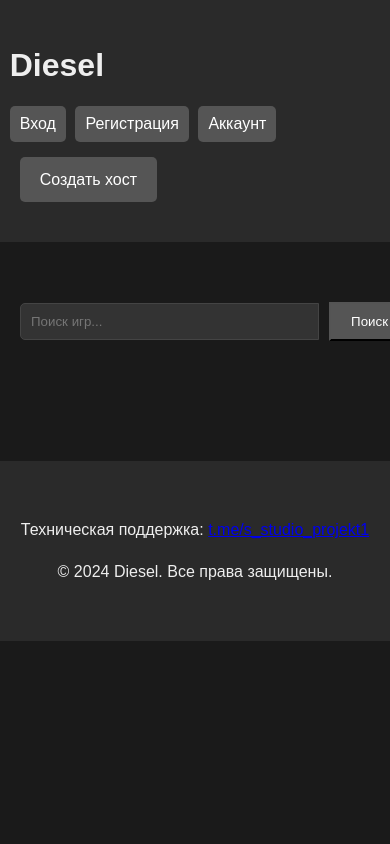
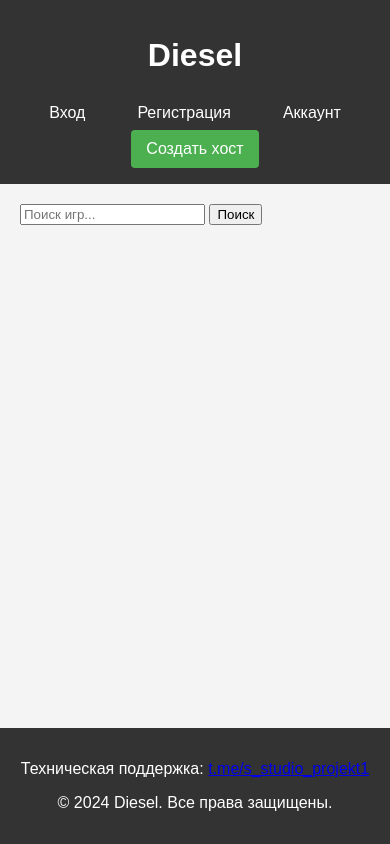
Before and after one commit to Sanock-anus/Diesel1, a plain HTML site: page index.html in a window 390 px wide. Shown: the top 844 px of the page. Drawn offline with Linux system fonts and the light colour scheme.

Commit message:
style.css

```diff
--- a/style.css
+++ b/style.css
@@ -2,229 +2,152 @@ body {
     font-family: sans-serif;
     margin: 0;
     padding: 0;
-    line-height: 1.6;
-    color: #eee;
-    background-color: #1a1a1a;
-}
-
-.container {
-    width: 90%;
-    max-width: 1200px;
-    margin: 0 auto;
-    padding: 20px 0;
+    background-color: #f4f4f4;
+    color: #333;
+    display: flex;
+    flex-direction: column;
+    min-height: 100vh;
 }
 
 header {
-    background-color: #2a2a2a;
-    padding: 20px 0;
+    background-color: #333;
+    color: #fff;
+    padding: 1rem 0;
+    text-align: center;
 }
 
-header .container {
+nav {
     display: flex;
-    justify-content: space-between;
-    align-items: center;
+    justify-content: center;
+    gap: 20px;
+    margin-top: 10px;
 }
 
-header h1 {
-    margin: 0;
-    font-size: 2.5em;
+nav a {
+    color: #fff;
+    text-decoration: none;
+    padding: 0.5rem 1rem;
+    border-radius: 4px;
 }
 
-header nav {
-    display: flex;
-    margin-left: 20px;
+nav a:hover {
+  background-color: #555;
 }
 
-header nav a {
-  margin-right: 10px;
-    text-decoration: none;
-    color: white;
-    padding: 5px 10px;
-    background-color: #555;
-  border-radius: 5px;
-    transition: background-color 0.3s ease;
-}
-
-header nav a:hover {
-     background-color: #777;
-}
-
-header .header-right {
-    margin-left: auto;
-}
-
-
 main {
-    padding: 40px 0;
-}
-
-main h2 {
-    text-align: center;
-    font-size: 2em;
-    margin-bottom: 20px;
-    color: #ddd;
-}
-main p {
-    text-align: center;
-    margin-bottom: 20px;
-    color: #ddd;
-}
-
-main .main-content {
-    display: flex;
-    flex-direction: column;
-    align-items: center;
+    flex: 1;
     padding: 20px;
+    max-width: 1200px;
+    margin: 0 auto;
     width: 100%;
 }
 
-.search-container {
-   display: flex;
-   align-items: center;
-   margin-bottom: 20px;
-   width: 70%;
-   max-width: 600px;
-   text-align: center;
+.game-list-container {
+   background-color: #fff;
+    padding: 20px;
+    border-radius: 8px;
+    box-shadow: 0 0 10px rgba(0, 0, 0, 0.1);
+  margin-bottom: 20px;
 }
-.search-container input{
-   padding: 10px;
-  margin-right: 10px;
-   border: 1px solid #444;
-    border-radius: 5px 0 0 5px;
-    color: #eee;
-     background-color: #333;
-   flex: 1;
+.game-list {
+   display: grid;
+   grid-template-columns: repeat(auto-fit, minmax(280px, 1fr));
+   gap: 20px;
+  padding: 0;
 }
-.search-container button{
-      padding: 10px 20px;
-    background-color: #555;
-    color: white;
-    text-decoration: none;
-    border-radius:  0 5px 5px 0;
-    transition: background-color 0.3s ease;
+
+.game-item {
+    background-color: #f9f9f9;
+     border: 1px solid #eee;
+    padding: 1rem;
+    border-radius: 8px;
+     text-align: left;
 }
-.search-container button:hover{
-     background-color: #777;
+.game-header{
+    display: flex;
+    align-items: center;
+    gap: 10px;
+    margin-bottom: 10px;
+}
+.game-header .author-avatar{
+  width: 30px;
+  height: 30px;
+    border-radius: 50%;
+    object-fit: cover;
+}
+
+.profile-icon {
+  width: 100px;
+  height: 100px;
+  border-radius: 50%;
+  object-fit: cover;
+    margin-bottom: 20px;
 }
 
 .button {
-    display: inline-block;
-    padding: 10px 20px;
-    background-color: #555;
-    color: white;
-    text-decoration: none;
-    border-radius: 5px;
-    transition: background-color 0.3s ease;
-}
-.button:hover {
-     background-color: #777;
+  background-color: #4caf50;
+  color: white;
+  padding: 10px 15px;
+    border: none;
+  border-radius: 4px;
+  cursor: pointer;
+  display: inline-block;
+    text-align: center;
+  text-decoration: none;
+  font-size: 1rem;
 }
 
-.create-host-btn {
-    margin-left: 10px;
+.button:hover {
+  background-color: #45a049;
+}
+.login-container, .register-container, .account-container {
+   background-color: #fff;
+    padding: 20px;
+    border-radius: 8px;
+    box-shadow: 0 0 10px rgba(0, 0, 0, 0.1);
+    max-width: 500px;
+    margin: 20px auto;
+    width: 100%;
 }
 
-.game-list {
-   display: flex;
-   flex-wrap: wrap;
-    justify-content: center;
-    gap: 20px;
-    padding: 20px;
+.login-container h2, .register-container h2, .account-container h2{
+  text-align: center;
 }
 
-.game-item {
-     background-color: #333;
-    padding: 20px;
-    border-radius: 8px;
-     width: 300px;
+.login-container form, .register-container form, .account-container form {
+  display: flex;
+  flex-direction: column;
+  gap: 10px;
 }
-.game-header {
-      display: flex;
-    align-items: center;
+.login-container form input, .register-container form input, .account-container form input{
+    padding: 10px;
+    border-radius: 4px;
+    border: 1px solid #ddd;
 }
-.game-header h3 {
-     margin: 0 0 10px 10px;
+.profile-info{
+    text-align: center;
+    margin-bottom: 20px;
+}
+.wallet-container{
+    margin-bottom: 20px;
+    text-align: center;
+}
+.wallet-container #transactionList{
+    padding: 10px;
+    margin-top: 10px;
+}
+.game-upload-container{
+    text-align: center;
 }
 
-.game-item h3 {
-     margin-top: 0;
-    margin-bottom: 10px;
-}
-.author-avatar {
-  width: 30px;
-  height: 30px;
- border-radius: 50%;
+.empty-list-message{
+     text-align: center;
+      color: #888;
 }
 
 footer {
-    background-color: #2a2a2a;
-    text-align: center;
-    padding: 20px 0;
-     margin-top: auto;
+  text-align: center;
+  padding: 1rem 0;
+  background-color: #333;
+  color: #fff;
 }
-
-.empty-list-message {
-    text-align: center;
-    font-style: italic;
-     color: #aaa;
-     margin-bottom: 20px;
-}
-#account-info {
-    display: flex;
-    flex-direction: column;
-    align-items: center;
-}
-
-.account-icon {
-    position: relative;
-    display: inline-block;
-    margin-bottom: 20px;
-}
-
-.account-icon img {
-     width: 100px;
-    height: 100px;
-   border-radius: 50%;
-}
-.account-icon button{
-     position: absolute;
-     left: 50%;
-    transform: translate(-50%, 100%);
-    margin-top: 10px;
-}
-
-/* Адаптивность */
-@media (max-width: 768px) {
-    .container {
-        width: 95%;
-    }
-    header h1 {
-      font-size: 2em;
-    }
-
-    header nav {
-      display: block;
-      text-align: left;
-      margin-top: 10px;
-      margin-left: 0;
-    }
-
-    header nav a {
-       display: inline-block;
-       margin: 5px 5px 5px 0;
-      text-align: center;
-    }
-     header .container {
-        flex-direction: column;
-        align-items: flex-start;
-    }
-
-   header .header-right {
-       margin-top: 10px;
-       margin-left: 0;
-    }
-    .search-container {
-       width: 100%;
-    }
-
-}
```
